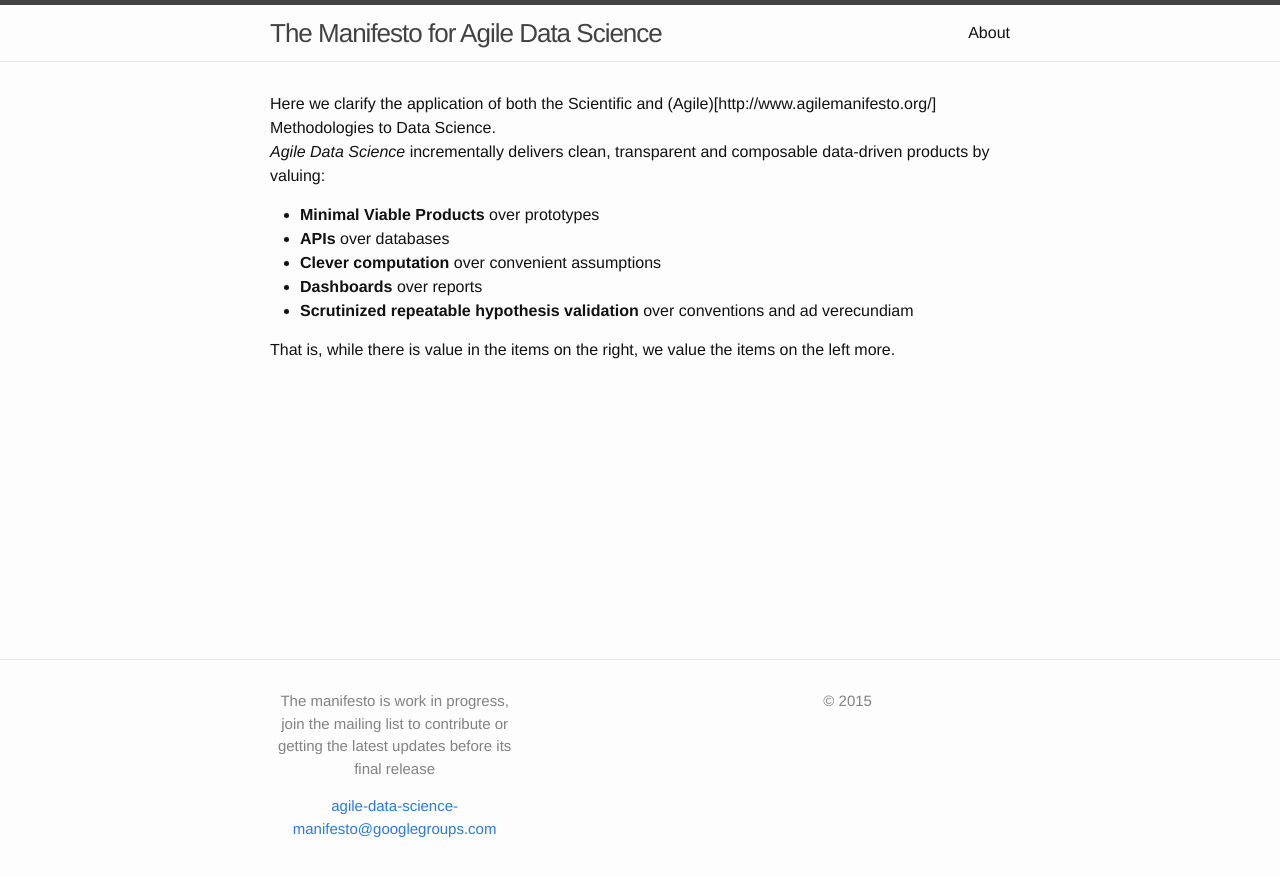
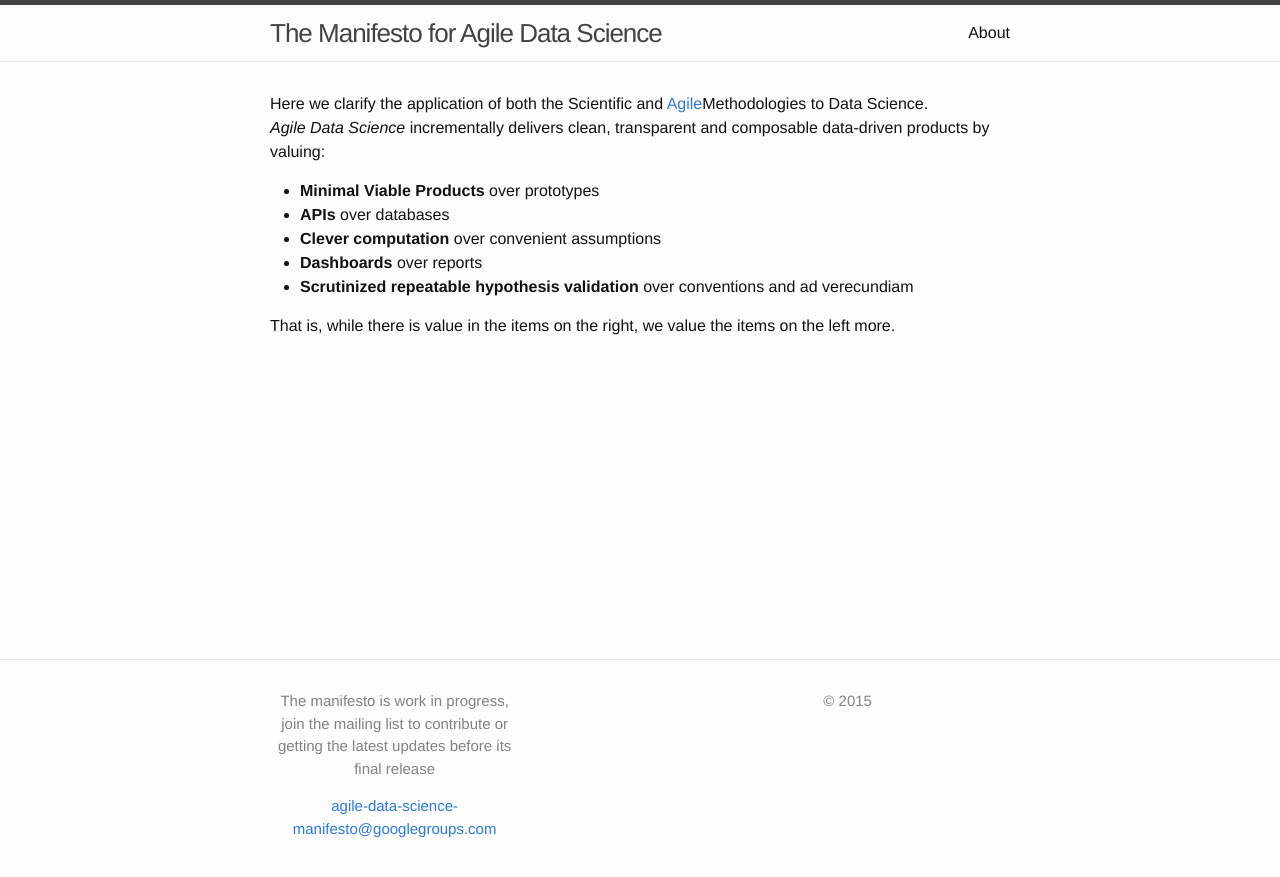
Before and after one commit to gm-spacagna/datasciencemanifesto-copy, a Jekyll site: the page built from index.md, in a window 1280 px wide. Shown: the top 877 px of the page. Built offline with Jekyll 4.4.1, drawn with Linux system fonts in a browser that asks for light colours.

Commit message:
fixed link

```diff
--- a/index.md
+++ b/index.md
@@ -10,7 +10,7 @@ exclude_from_nav: true
 
 
 
-Here we clarify the application of both the Scientific and (Agile)[http://www.agilemanifesto.org/] Methodologies to Data Science.
+Here we clarify the application of both the Scientific and [Agile](http://www.agilemanifesto.org/)Methodologies to Data Science.
 *Agile Data Science* incrementally delivers clean, transparent and composable data-driven products by valuing:
 
  - **Minimal Viable Products** over prototypes
```
